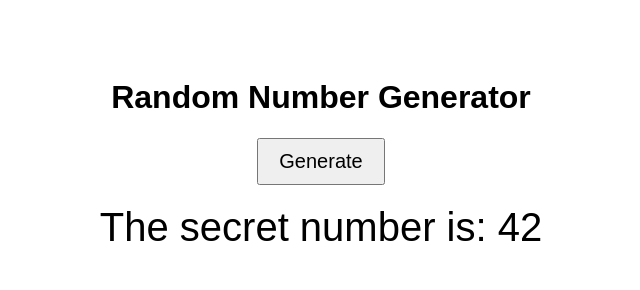
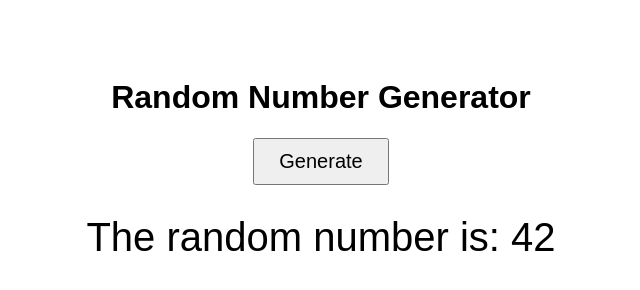
Before and after one commit to Oddski/Rng-site, a plain HTML site: page index.html in a window 1280 px wide. Both pictures are taken after a click on the button "Generate". Shown: the whole page, without its empty margins (319-959 px from the left). Drawn offline with Linux system fonts and the light colour scheme.

Commit message:
Update index.html

```diff
--- a/index.html
+++ b/index.html
@@ -3,24 +3,29 @@
 <head>
   <title>Random Number Generator</title>
   <style>
-    body { font-family: Arial; text-align: center; padding: 50px; }
-    #numberDisplay { font-size: 40px; margin-top: 20px; }
-    button { font-size: 20px; padding: 10px 20px; }
+    body            { font-family: Arial, sans-serif; text-align: center; padding: 50px; }
+    #numberDisplay  { font-size: 40px; margin-top: 30px; }
+    button          { font-size: 20px; padding: 10px 24px; cursor: pointer; }
   </style>
 </head>
 <body>
   <h1>Random Number Generator</h1>
-  <button onclick="generateRandomNumber()">Generate</button>
-  <div id="numberDisplay">Click the button!</div>
+  <button onclick="generateNumber()">Generate</button>
+  <div id="numberDisplay">Click the button to begin</div>
 
   <script>
-    const secretNumber = 42;
-    function generateRandomNumber() {
-      const fake = Math.floor(Math.random() * 100) + 1;
-      document.getElementById("numberDisplay").innerText = `The random number is: ${fake}`;
+    const secretNumber = 42;     // change this to any “random” number you want 🙂
+    const rangeText    = "between 1 – 100";
+
+    function generateNumber() {
+      // Step 1 – tell the user we’re “generating”
+      const display = document.getElementById("numberDisplay");
+      display.innerText = `Randomly generating a number ${rangeText}…`;
+
+      // Step 2 – after a short pause, reveal 42
       setTimeout(() => {
-        document.getElementById("numberDisplay").innerText = `The secret number is: ${secretNumber}`;
-      }, 600);
+        display.innerText = `The random number is: ${secretNumber}`;
+      }, 700);        // feel free to tweak the delay (milliseconds)
     }
   </script>
 </body>
```
